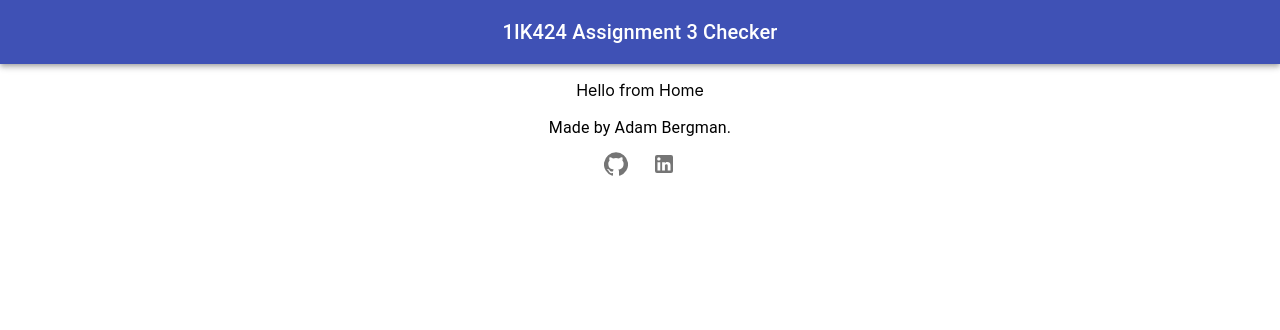
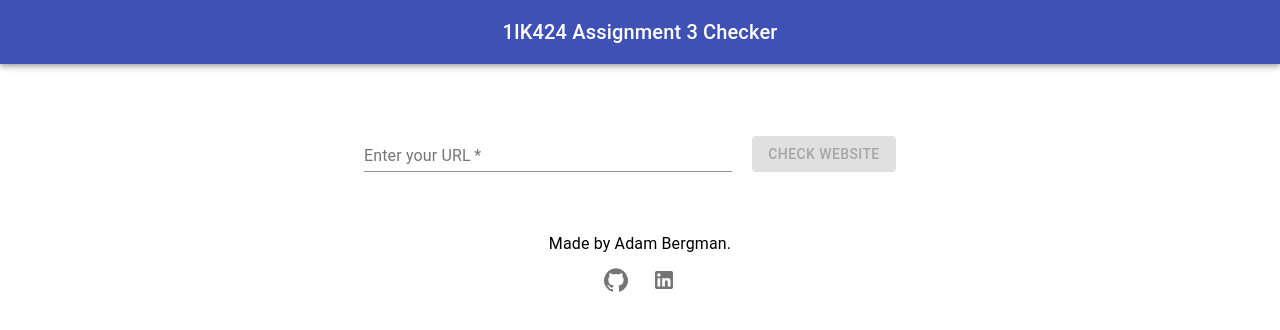
Before and after one commit to viktorodman/1IK424-assignment-checker-v2, a React (Create React App) app in the folder client/: page / in a window 1280 px wide. Shown: the top 330 px of the page. Built offline with nearby package versions, Linux system fonts and the light colour scheme.

Commit message:
Adding component for submitting URL

```diff
--- a/client/src/App.js
+++ b/client/src/App.js
@@ -1,6 +1,6 @@
 import React from 'react'
 import { BrowserRouter as Router, Route } from 'react-router-dom'
-import Home from './components/Home'
+import Home from './components/pages/Home/Home'
 
 function App () {
   return (
--- /dev/null
+++ b/client/src/components/CheckWebsiteForm.js
@@ -0,0 +1,51 @@
+import React, { useContext } from 'react'
+import { GlobalContext } from '../context/GlobalContext'
+import { Container, Grid, TextField, Button } from '@material-ui/core'
+
+const CheckWebsiteForm = () => {
+  const { currentURL, setURL } = useContext(GlobalContext)
+
+  const handleChange = (e) => {
+    setURL(e.target.value)
+  }
+
+  const handleSubmit = (e) => {
+    e.preventDefault()
+
+    if (currentURL) {
+      console.log('Submitting current URL', currentURL)
+    }
+  }
+  return (
+    <div className='check-website-form'>
+      <Container maxWidth='sm'>
+        <form noValidate autoComplete='off' onSubmit={handleSubmit}>
+          <Grid container alignItems='flex-end'>
+            <Grid item xs={8}>
+              <TextField
+                fullWidth
+                type='url'
+                required
+                onChange={handleChange}
+                value={currentURL}
+                label='Enter your URL'
+              />
+            </Grid>
+            <Grid item xs={4}>
+              <Button
+                color='primary'
+                onClick={handleSubmit}
+                variant='contained'
+                disabled={currentURL.length < 5}
+              >
+                Check website
+              </Button>
+            </Grid>
+          </Grid>
+        </form>
+      </Container>
+    </div>
+  )
+}
+
+export default CheckWebsiteForm
--- a/client/src/components/Home.css
+++ /dev/null
@@ -1,3 +0,0 @@
-.main {
-  text-align: center;
-}
--- a/client/src/components/Home.js
+++ /dev/null
@@ -1,18 +0,0 @@
-import React from 'react'
-import Header from './layouts/Header'
-import Footer from './layouts/Footer'
-import './Home.css'
-
-function Home () {
-  return (
-    <div className='Home'>
-      <Header />
-      <div className='main'>
-        <p>Hello from Home</p>
-      </div>
-      <Footer />
-    </div>
-  )
-}
-
-export default Home
--- /dev/null
+++ b/client/src/components/pages/Home/Home.css
@@ -0,0 +1,5 @@
+.main {
+  text-align: center;
+  padding-top: 60px;
+  padding-bottom: 60px;
+}
--- /dev/null
+++ b/client/src/components/pages/Home/Home.js
@@ -0,0 +1,22 @@
+import React from 'react'
+import Header from '../../layouts/Header'
+import Footer from '../../layouts/Footer'
+import './Home.css'
+import CheckWebsiteForm from '../../CheckWebsiteForm'
+import GlobalContextProvider from '../../../context/GlobalContext'
+
+function Home () {
+  return (
+    <GlobalContextProvider>
+      <div className='Home'>
+        <Header />
+        <div className='main'>
+          <CheckWebsiteForm />
+        </div>
+        <Footer />
+      </div>
+    </GlobalContextProvider>
+  )
+}
+
+export default Home
--- /dev/null
+++ b/client/src/context/GlobalContext.js
@@ -0,0 +1,15 @@
+import React, { useState, createContext } from 'react'
+
+export const GlobalContext = createContext()
+
+const GlobalContextProvider = (props) => {
+  const [currentURL, setURL] = useState('')
+
+  return (
+    <GlobalContext.Provider value={{ currentURL, setURL }}>
+      {props.children}
+    </GlobalContext.Provider>
+  )
+}
+
+export default GlobalContextProvider
```
